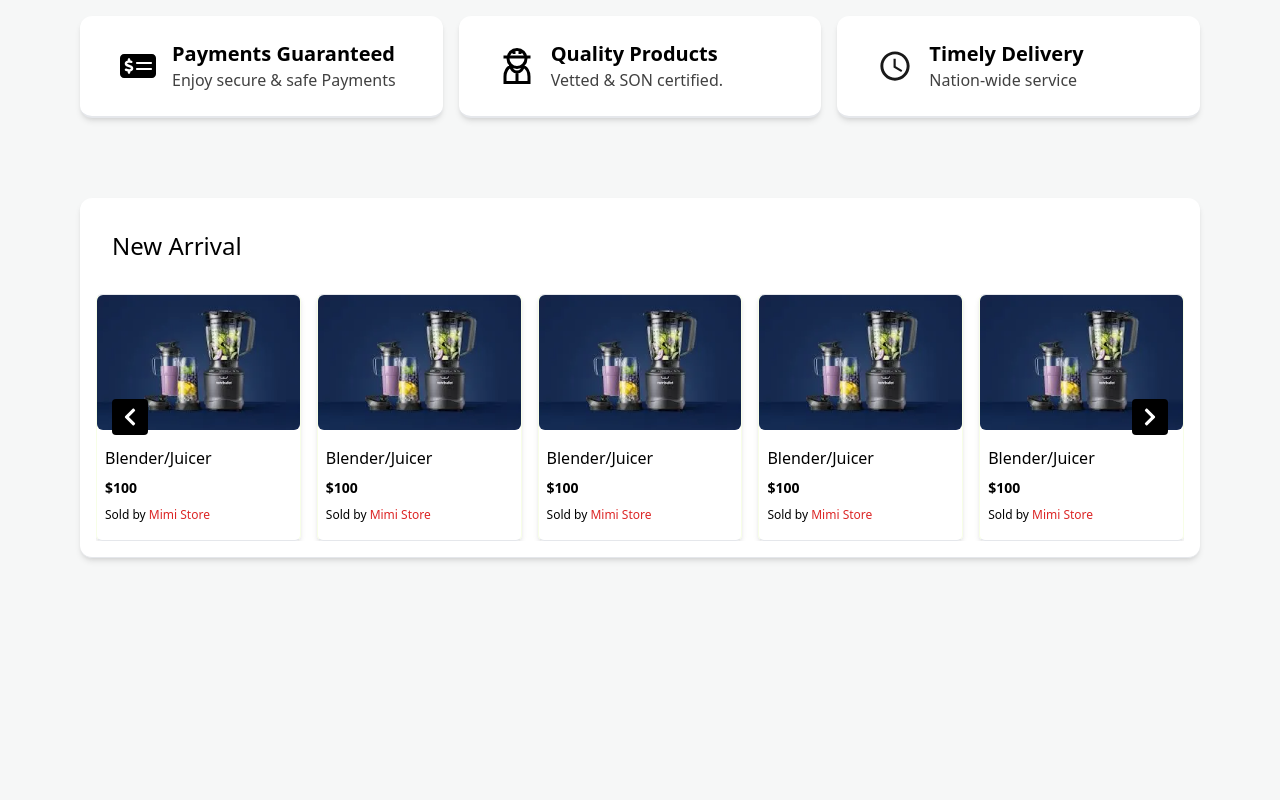
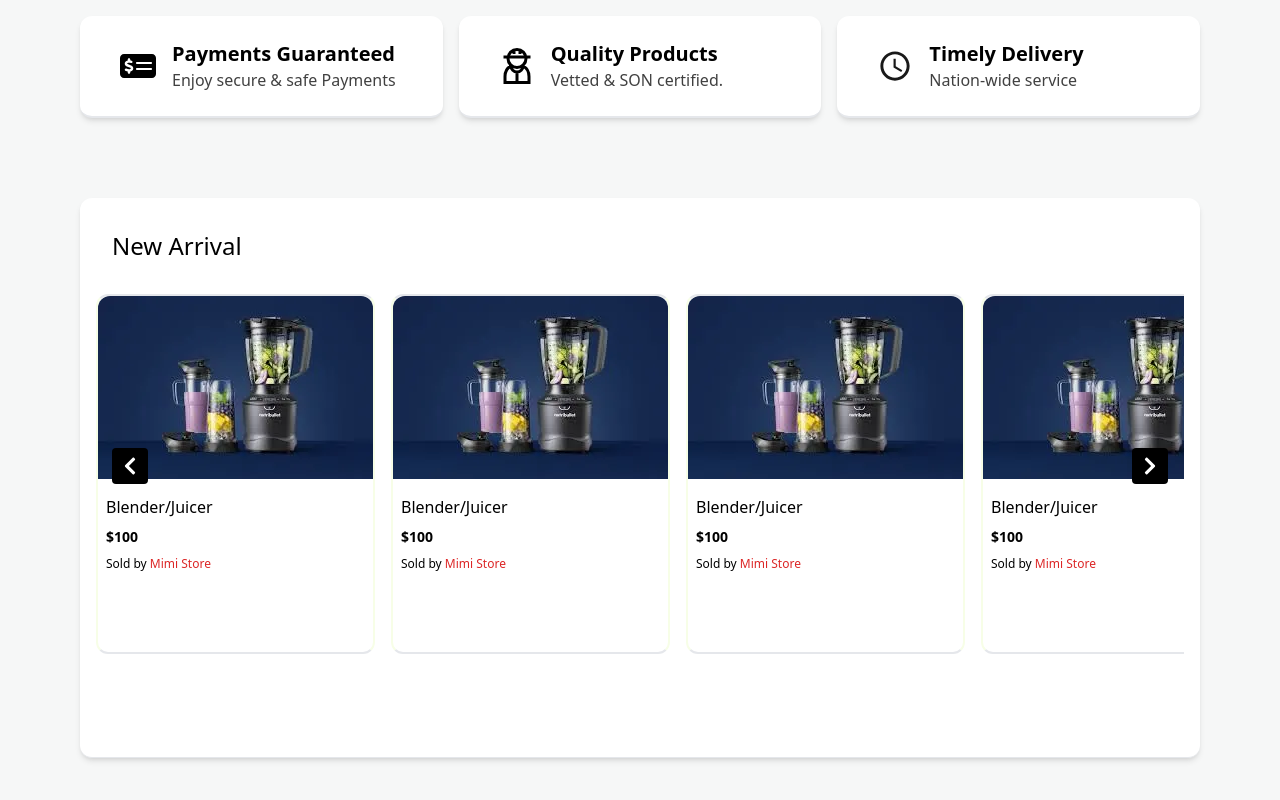
Before and after one commit to syntaxdesigner01/9thafrica-interview, a Next.js app: page / in a window 1280 px wide. Shown: the part 918-1718 px from the top of the page. Before the commit the page ends 1556 px from the top, so only its background shows below. Built offline with nearby package versions, Linux system fonts and the light colour scheme.

Commit message:
feat: Enhance DisplayArea component with improved styling and increased item display

```diff
--- a/src/app/component/DispalyArea.jsx
+++ b/src/app/component/DispalyArea.jsx
@@ -20,14 +20,14 @@ export default function DisplayArea() {
 
   const scrollbarStyles = {
     overflowX: "auto",
-    msOverflowStyle: "none", // IE and Edge
-    scrollbarWidth: "none", // Firefox
+    msOverflowStyle: "none",
+    scrollbarWidth: "none",
   };
 
   return (
-    <section className="bg-white w-full p-4 shadow-md border-b border-x-lime-50 rounded-xl">
+    <section className="bg-white w-full p-4 h-[70vh] shadow-md border-b border-x-lime-50 rounded-xl">
       <h1 className="text-2xl p-4">New Arrival</h1>
-      <div className="relative">
+      <div className="relative overflow-x-hidden">
         <button
           onClick={scrollLeft}
           className="absolute top-1/2 left-4 transform -translate-y-1/2 bg-black text-white p-2 rounded"
@@ -43,21 +43,21 @@ export default function DisplayArea() {
         <section
           ref={scrollRef}
           style={scrollbarStyles}
-          className="flex gap-4 mt-4"
+          className="flex gap-4 mt-4 w-[300vw] h-[45vh] transition-transform duration-300"
         >
-          {[...Array(5)].map((_, index) => (
+          {[...Array(10)].map((_, index) => (
             <section
               key={index}
-              className="border w-[350px] border-x-lime-50 rounded-md shadow-md hover:shadow-xl hover:border-x-lime-100"
+              className="border-2  border-x-lime-50 rounded-xl  hover:shadow-2xl hover:border-x-lime-100"
             >
               <Image
                 src={"/items/img1.webp"}
                 alt=""
                 width={200}
                 height={200}
-                className="rounded-md w-full"
+                className="rounded-t-xl w-full"
               />
-              <section className="p-2 py-4 flex flex-col gap-2">
+              <section className="p-2 py-4 flex flex-col gap-2 rounded-b-xl">
                 <h1 className="text-md">Blender/Juicer</h1>
                 <p className="text-sm font-semibold">$100</p>
                 <p className="text-[12px]">
```
